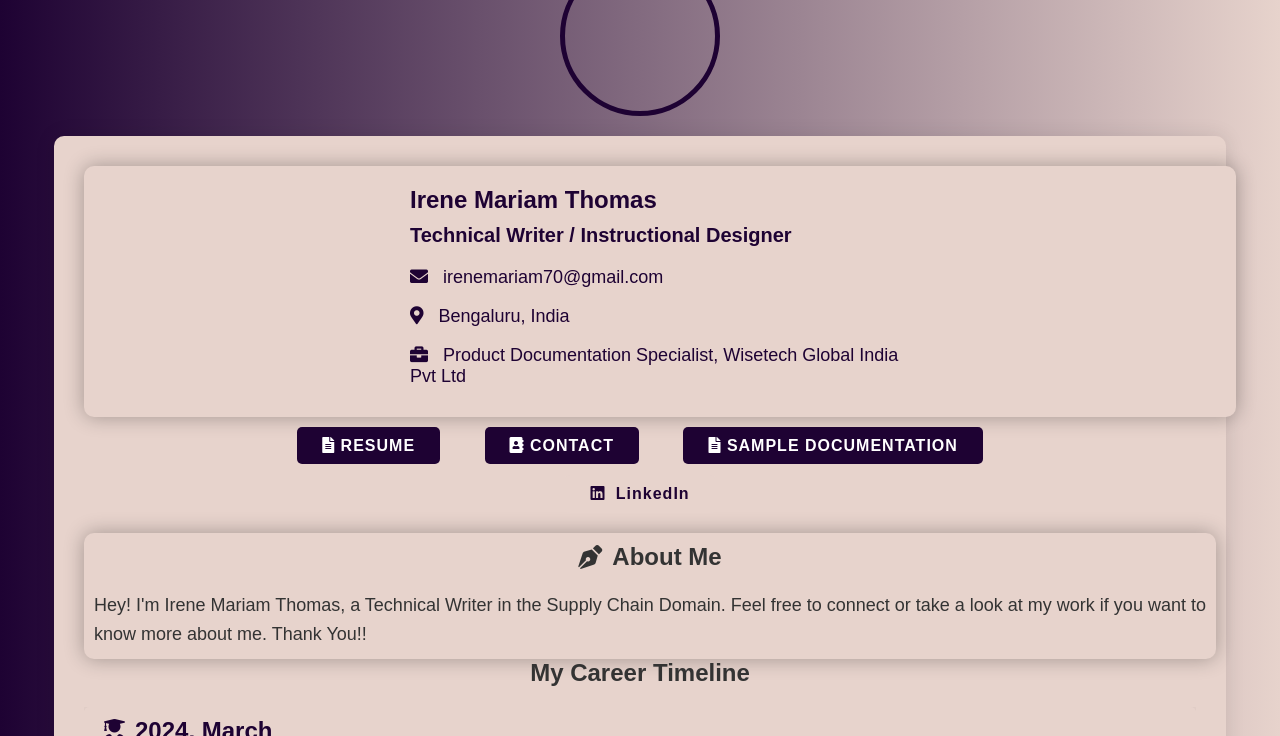
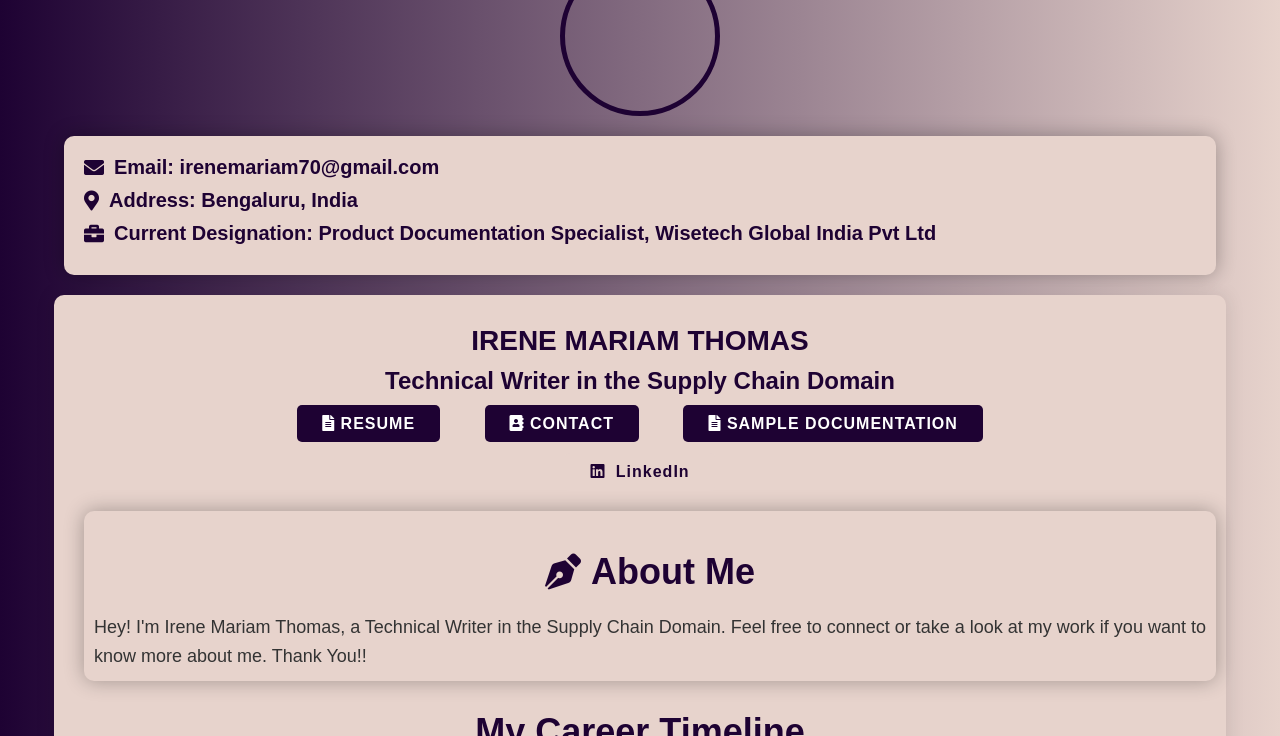
Before and after one commit to IreneMariamThomas/Test, a plain HTML site: page index.html in a window 1280 px wide. Shown: the part 64-800 px from the top of the page. Drawn offline with Linux system fonts and the light colour scheme.

Commit message:
Update index.html
new

```diff
--- a/index.html
+++ b/index.html
@@ -3,7 +3,7 @@
 <head>
     <meta charset="UTF-8">
     <meta name="viewport" content="width=device-width, initial-scale=1.0">
-    <title>Professional Portfolio</title>
+    <title>Irene Mariam Thomas - Professional Portfolio</title>
     <link rel="stylesheet" href="https://cdnjs.cloudflare.com/ajax/libs/font-awesome/5.15.4/css/all.min.css">
     <style>
         body, html {
@@ -37,59 +37,6 @@
             font-weight: bold;
             font-size: 16px;
         }
-        .profile-img-container {
-            display: flex;
-            align-items: center;
-            justify-content: center;
-            margin-bottom: 20px;
-        }
-        .profile-img {
-            width: 150px;
-            height: 150px;
-            border-radius: 50%;
-            border: 5px solid #1E0233;
-            overflow: hidden;
-        }
-        .profile-img img {
-            width: 100%;
-            height: 100%;
-            object-fit: cover;
-        }
-        .personal-info-container {
-            background-color: #E7D3CC;
-            border-radius: 10px;
-            padding: 20px;
-            box-shadow: 0px 0px 20px rgba(0, 0, 0, 0.3);
-            text-align: left;
-            width: 100%;
-            margin-bottom: 20px;
-            display: flex;
-            flex-direction: column;
-            align-items: center; /* Center horizontally */
-        }
-        .personal-info {
-            width: 100%; /* Adjusted width */
-            max-width: 500px; /* Added max-width */
-        }
-        .personal-info h2 {
-            margin-bottom: 10px;
-            font-size: 24px;
-            color: #1E0233;
-        }
-        .personal-info h3 {
-            margin-bottom: 20px;
-            font-size: 20px;
-            color: #1E0233;
-        }
-        .personal-info p {
-            font-size: 18px;
-            color: #1E0233;
-            margin-bottom: 10px;
-        }
-        .personal-info i {
-            margin-right: 10px;
-            color: #1E0233;
-        }
         .cover {
             background-color: #E7D3CC;
             border-radius: 10px;
@@ -106,6 +53,12 @@
             color: #1E0233;
             text-transform: uppercase;
             font-weight: bold;
+        }
+        h2 {
+            font-size: 36px;
+            margin-top: 30px;
+            margin-bottom: 30px;
+            color: #1E0233;
         }
         h3 {
             font-size: 24px;
@@ -148,6 +101,24 @@
         }
         .about-me h2 i {
             margin-right: 10px;
+        }
+        .profile-img-container {
+            display: flex;
+            align-items: center;
+            justify-content: center;
+            margin-bottom: 20px;
+        }
+        .profile-img {
+            width: 150px;
+            height: 150px;
+            border-radius: 50%;
+            border: 5px solid #1E0233;
+            overflow: hidden;
+        }
+        .profile-img img {
+            width: 100%;
+            height: 100%;
+            object-fit: cover;
         }
         .linkedin {
             margin-top: 20px; /* Adjusted margin */
@@ -216,26 +187,43 @@
         .event h3 i {
             margin-right: 10px;
         }
+        .personal-info {
+            background-color: #E7D3CC;
+            border-radius: 10px;
+            padding: 20px;
+            box-shadow: 0px 0px 20px rgba(0, 0, 0, 0.3);
+            text-align: left;
+            width: 100%;
+            margin-bottom: 20px;
+        }
+        .personal-info h3 {
+            display: flex;
+            align-items: center;
+            margin-bottom: 10px;
+            font-size: 20px;
+            color: #1E0233;
+        }
+        .personal-info h3 i {
+            margin-right: 10px;
+        }
     </style>
 </head>
 <body>
-    <a href="#" class="bookmark">Professional Portfolio</a>
     <div class="container">
+        <a href="#" class="bookmark">Professional Portfolio</a>
         <div class="profile-img-container">
             <div class="profile-img">
                 <img src="irene.jpg" alt="Irene Mariam Thomas">
             </div>
         </div>
+        <div class="personal-info">
+            <h3><i class="fas fa-envelope"></i> Email: irenemariam70@gmail.com</h3>
+            <h3><i class="fas fa-map-marker-alt"></i> Address: Bengaluru, India</h3>
+            <h3><i class="fas fa-briefcase"></i> Current Designation: Product Documentation Specialist, Wisetech Global India Pvt Ltd</h3>
+        </div>
         <div class="cover">
-            <div class="personal-info-container">
-                <div class="personal-info">
-                    <h2>Irene Mariam Thomas</h2>
-                    <h3>Technical Writer / Instructional Designer</h3>
-                    <p><i class="fas fa-envelope"></i> irenemariam70@gmail.com</p>
-                    <p><i class="fas fa-map-marker-alt"></i> Bengaluru, India</p>
-                    <p><i class="fas fa-briefcase"></i> Product Documentation Specialist, Wisetech Global India Pvt Ltd</p>
-                </div>
-            </div>
+            <h1>Irene Mariam Thomas</h1>
+            <h3>Technical Writer in the Supply Chain Domain</h3>
             <div class="nav">
                 <a href="#"> <i class="fas fa-file-alt"></i> Resume</a>
                 <a href="#"> <i class="fas fa-address-book"></i> Contact</a>
```
